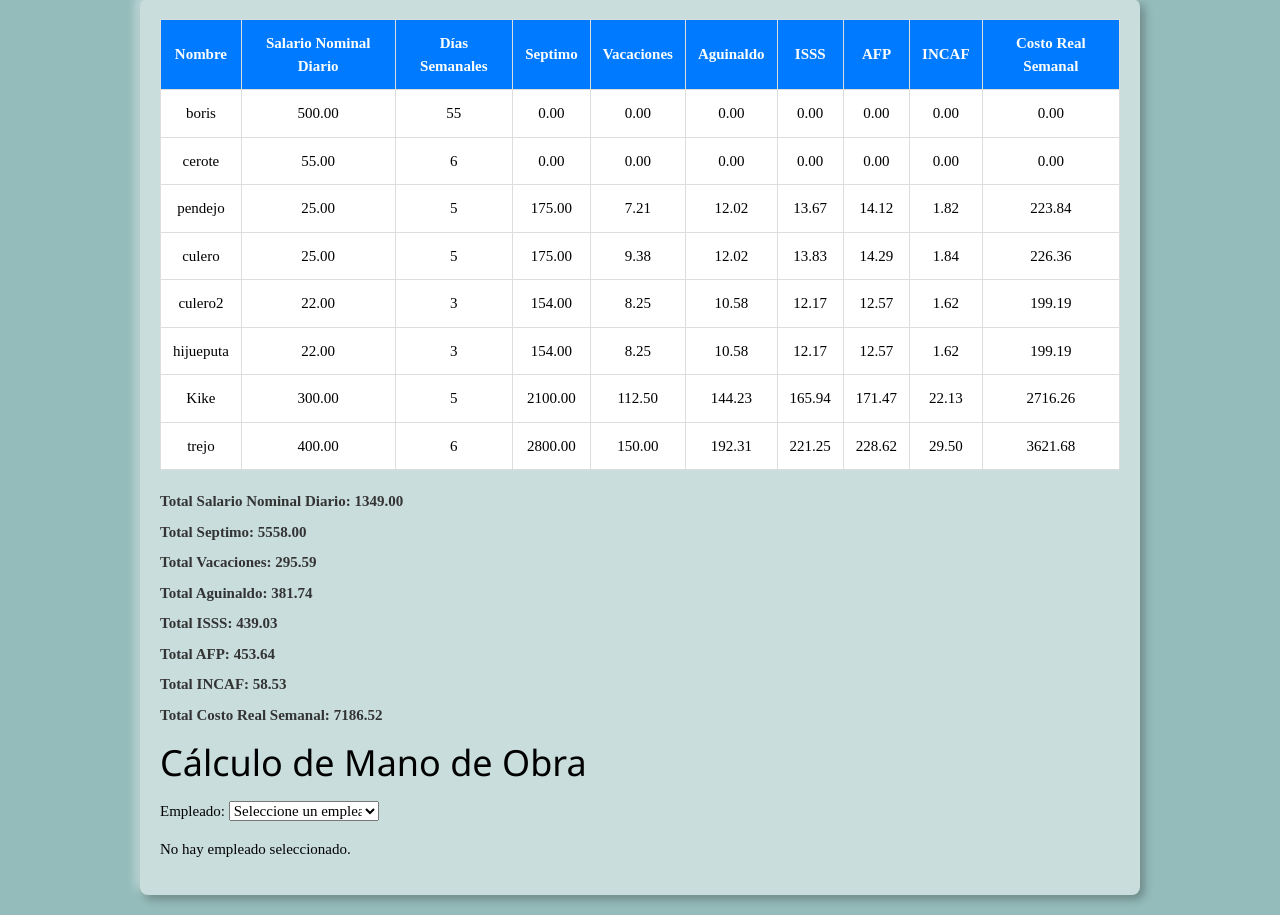
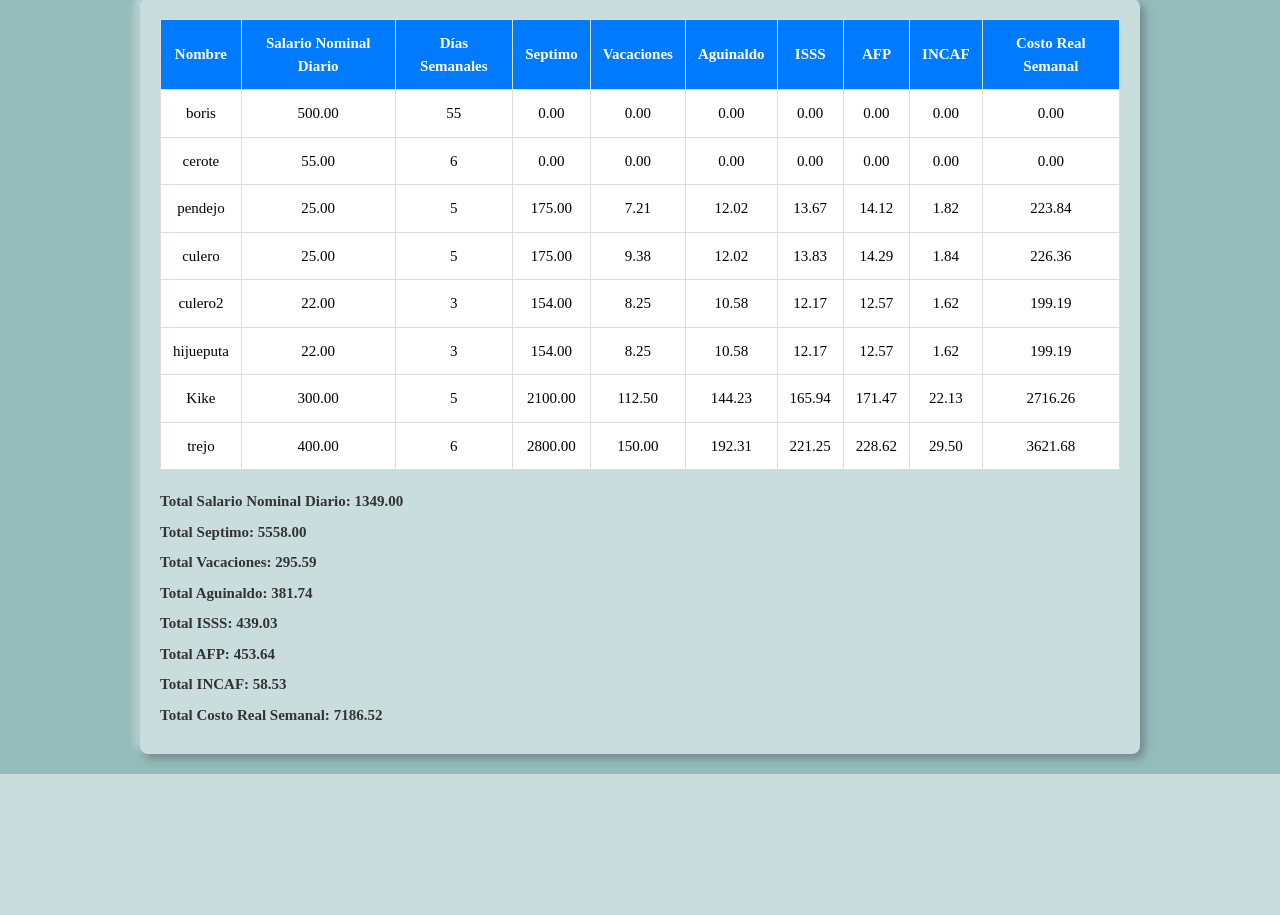
Before and after one commit to KikeHerrera/Sistema-Contable-Automatizado, a Django app: page /mano_de_obra/ in a window 1280 px wide. Shown: the part 471-1386 px from the top of the page. After the commit the page ends 1245 px from the top, so only its background shows below. Run offline with Django 4.2, Linux system fonts and the light colour scheme; data comes from the database, SQL or seed files in the repository; both versions use the stored data as it was after the commit; some libraries are stand-ins or nearby versions.

Commit message:
Arreglo de mano de obra

```diff
--- a/Sistema/templates/mano_de_obra.html
+++ b/Sistema/templates/mano_de_obra.html
@@ -81,49 +81,9 @@
             <p><strong>Total Costo Real Semanal:</strong> {{ total_costo_real_semanal }}</p>
         </div>
 
-        <!-- Formulario de selección de empleado -->
-        <h1>Cálculo de Mano de Obra</h1>
-        <form method="POST">
-            {% csrf_token %}
-            <label for="empleado">Empleado:</label>
-            <select id="empleado" name="empleado" onchange="this.form.submit()">
-                <option value="">Seleccione un empleado</option>
-                {% for empleado in empleados %}
-                <option value="{{ empleado.id_empleado }}"
-                {% if empleado_seleccionado and empleado_seleccionado.id_empleado == empleado.id_empleado %}selected{% endif %}>
-                    {{ empleado.nombre }}
-                </option>
-                {% endfor %}
-            </select>
-        </form>
 
-        {% if empleado_seleccionado %}
-        <h2>Información del Empleado Seleccionado</h2>
-        <table>
-            <thead>
-                <tr>
-                    <th>Empleado</th>
-                    <th>Puesto</th>
-                    <th>Pago Diario</th>
-                </tr>
-            </thead>
-            <tbody>
-                <tr>
-                    <td>{{ empleado_seleccionado.nombre }}</td>
-                    <td>{{ empleado_seleccionado.puesto }}</td>
-                    <td>{{ empleado_seleccionado.pago_diario }}</td>
-                </tr>
-            </tbody>
-        </table>
 
-        <!-- Botón que aparece solo si hay un empleado seleccionado -->
-        <form method="POST" action="#">
-            {% csrf_token %}
-            <button type="submit">Calcular Mano de Obra</button>
-        </form>
-        {% else %}
-        <p>No hay empleado seleccionado.</p>
-        {% endif %}
+
     </div>
 </div>
 
```
Also changed, not shown: db.sqlite3.
